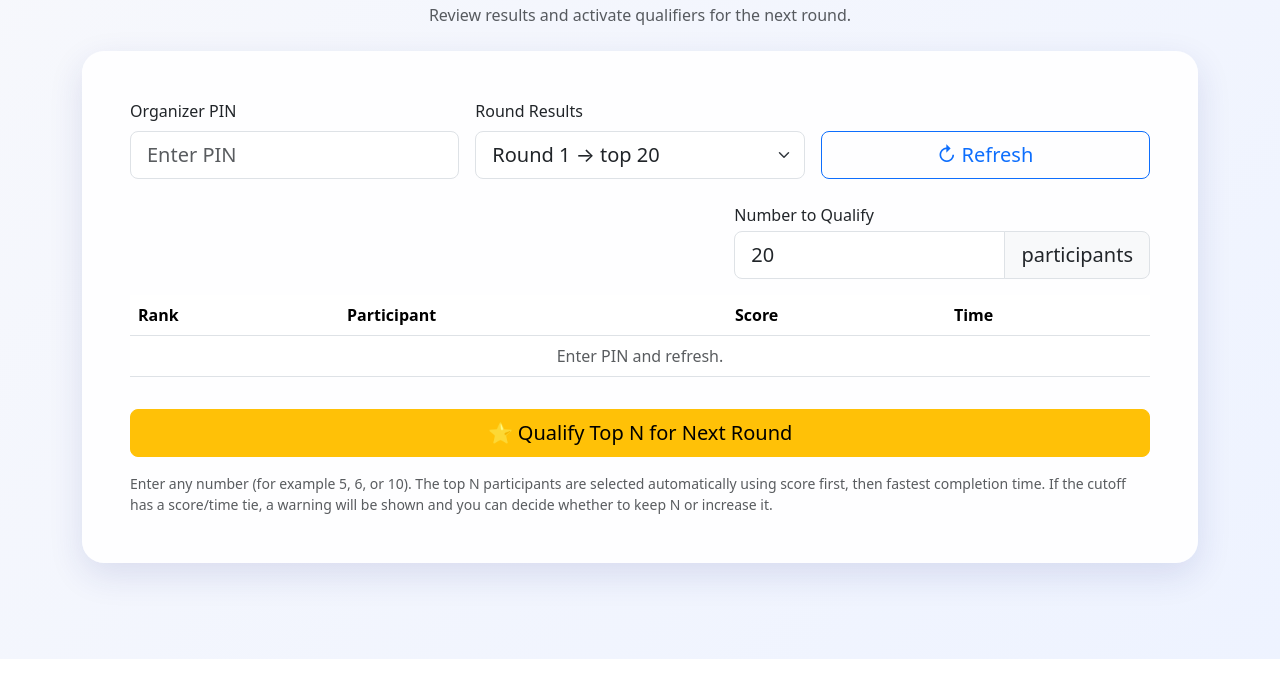
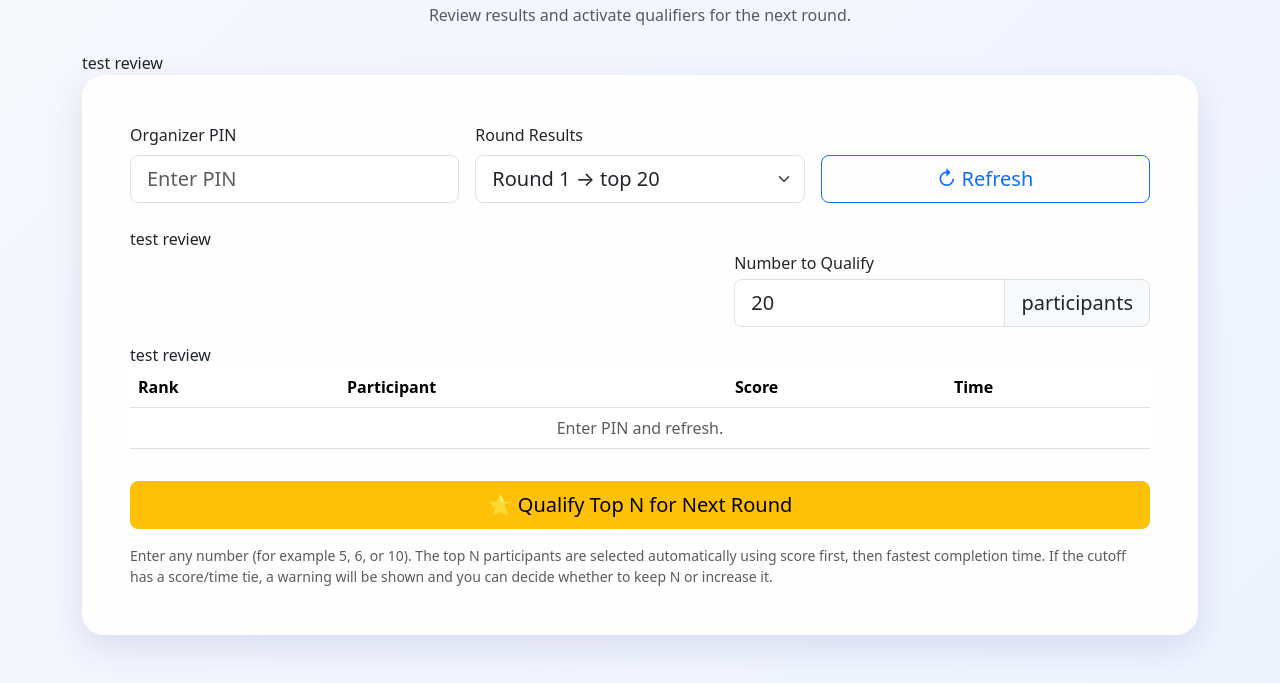
Before and after one commit to umeshp99-soft/5thYearAnniversary, a plain HTML site: page admin.html in a window 1280 px wide. Shown: the part 141-824 px from the top of the page. Before the commit the page ends 800 px from the top, so only its background shows below. Drawn offline with nearby package versions, Linux system fonts and the light colour scheme.

Commit message:
Add 'test review' header to admin.html
er

```diff
--- a/admin.html
+++ b/admin.html
@@ -14,7 +14,7 @@
 <h1 class="display-6 fw-bold">🏆 Knockout Quiz Control</h1>
 <p class="text-muted">Review results and activate qualifiers for the next round.</p>
 </header>
-
+<h>test review</h>
 <section class="card quiz-card mx-auto">
 <div class="card-body p-4 p-md-5">
 
@@ -33,7 +33,7 @@
 <button id="refreshBtn" class="btn btn-outline-primary btn-lg w-100">↻ Refresh</button>
 </div>
 </div>
-
+<h>test review</h>
 <div id="message"></div>
 
 <div class="row g-3 align-items-end mb-3">
@@ -49,7 +49,7 @@
 </div>
 </div>
 </div>
-
+<h>test review</h>
 <div class="table-responsive">
 <table class="table align-middle">
 <thead>
```
